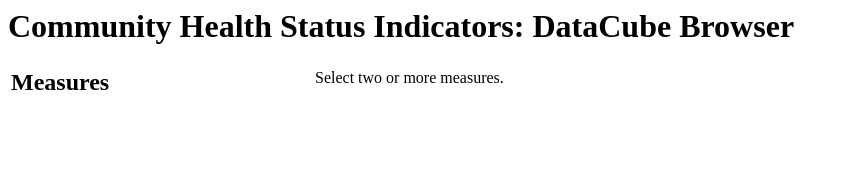
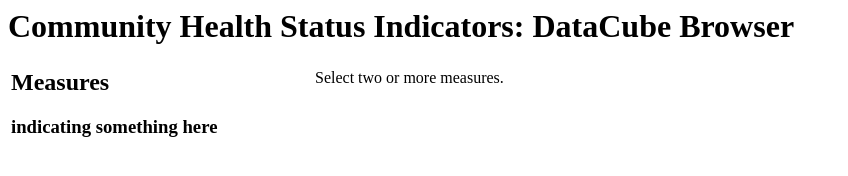
Before and after one commit to leej35/Datacube-Browser-Project, a plain HTML site: page index.html in a window 1280 px wide. Shown: the whole page, without its empty margins (0-848 px from the left). Drawn offline with nearby package versions, Linux system fonts and the light colour scheme; no server answers.

Commit message:
On June 19
On june 19

```diff
--- a/index.html
+++ b/index.html
@@ -20,11 +20,12 @@ body, th, td{font:75%% Verdana,Arial,sans-serif}
 </head>
 
 <body>
-<h1>Community Health Status Indicators: DataCube Browser</h1>
+<h1>Community Health Status Indicators: DataCube Browser </h1>
 <table>
 <tr>
   <td style="width:300px;vertical-align:top">
     <h2>Measures</h2>
+    <h3>indicating something here</h3>
       <form>
         <div id="picker" ></div>
       </form>
```
Also changed, not shown: 1 other file.
